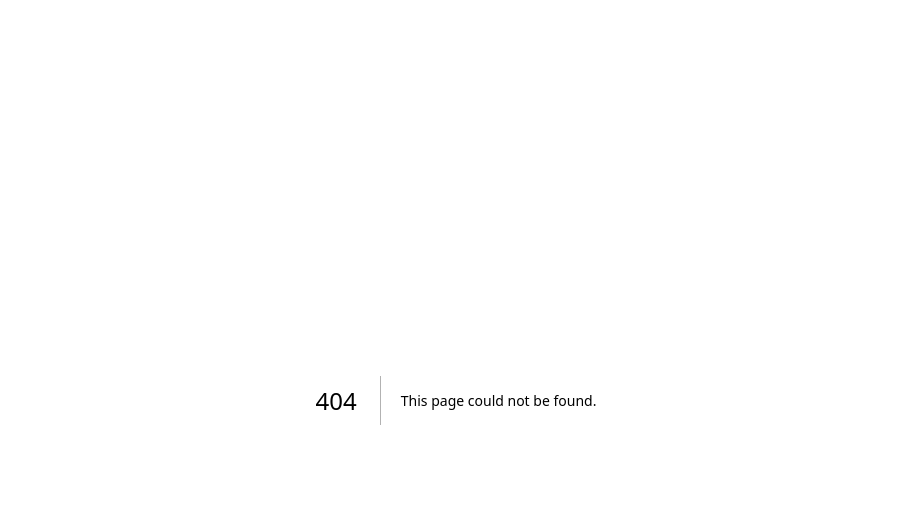
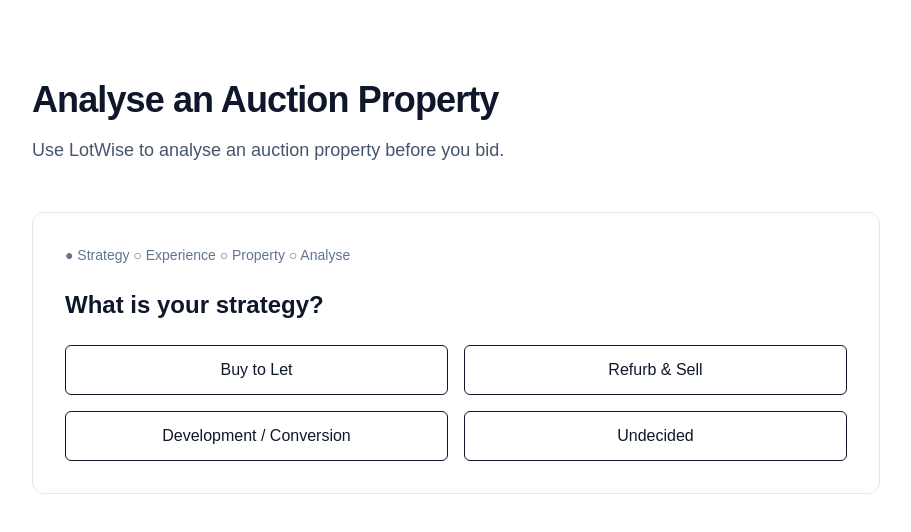
Before and after one commit to LotWise/lotwise, a Next.js app in the folder apps/web/: page /analyse in a window 1280 px wide. Before the commit this address had no page. Shown: the top 532 px of the page, without its empty margins (184-1095 px from the left). Built offline with nearby package versions, Linux system fonts and the light colour scheme.

Commit message:
feat: add analyse wizard page.tsx

```diff
--- /dev/null
+++ b/apps/web/src/app/analyse/page.tsx
@@ -0,0 +1,43 @@
+export default function AnalysePage() {
+  return (
+    <main className="min-h-screen bg-white text-slate-900">
+      <section className="mx-auto max-w-4xl px-6 py-20">
+        <h1 className="text-4xl font-bold tracking-tight">
+          Analyse an Auction Property
+        </h1>
+
+        <p className="mt-4 text-lg text-slate-600">
+          Use LotWise to analyse an auction property before you bid.
+        </p>
+
+        <div className="mt-12 rounded-xl border border-slate-200 p-8">
+          <div className="mb-6 text-sm text-slate-500">
+            ● Strategy ○ Experience ○ Property ○ Analyse
+          </div>
+
+          <h2 className="text-2xl font-semibold">
+            What is your strategy?
+          </h2>
+
+          <div className="mt-6 grid grid-cols-2 gap-4">
+            <button className="rounded-md border px-4 py-3">
+              Buy to Let
+            </button>
+
+            <button className="rounded-md border px-4 py-3">
+              Refurb &amp; Sell
+            </button>
+
+            <button className="rounded-md border px-4 py-3">
+              Development / Conversion
+            </button>
+
+            <button className="rounded-md border px-4 py-3">
+              Undecided
+            </button>
+          </div>
+        </div>
+      </section>
+    </main>
+  );
+}
```
